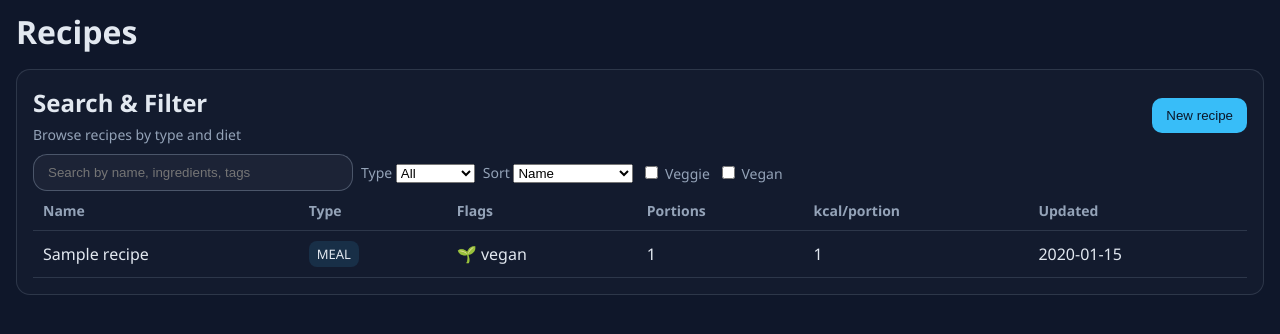
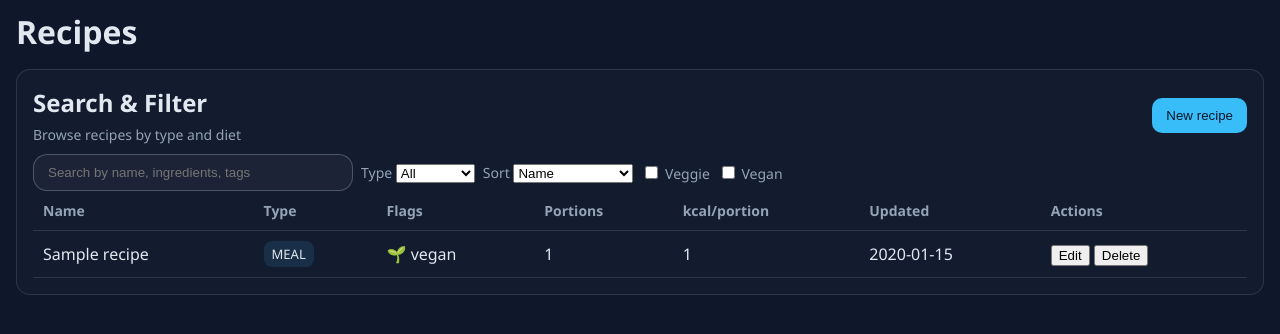
Before and after one commit to AkumaIbb/FoodPrep-Recipes, a PHP site: page /recipes in a window 1280 px wide. Shown: the part 99-433 px from the top of the page. Run offline with PHP 8.4, Linux system fonts and the light colour scheme; tables that the repository leaves empty hold one stand-in row (values such as "Sample post").

Commit message:
Add GUI deletion for recipes and containers

```diff
--- a/app/public/index.php
+++ b/app/public/index.php
@@ -202,6 +202,17 @@ function handleApi(string $method, string $path, PDO $pdo, I18n $i18n): void
         return;
     }
 
+    if ($method === 'DELETE' && preg_match('#^/api/container-types/(\d+)$#', $path, $m)) {
+        try {
+            $containerTypeRepo->delete((int)$m[1]);
+            jsonResponse(['ok' => true]);
+        } catch (RuntimeException $e) {
+            $status = $e->getMessage() === 'not_found' ? 404 : 422;
+            jsonResponse(['error' => $e->getMessage()], $status);
+        }
+        return;
+    }
+
     if ($method === 'GET' && $path === '/api/containers') {
         $active = (string)($_GET['active'] ?? '1');
         $free = (string)($_GET['free'] ?? '');
@@ -236,6 +247,17 @@ function handleApi(string $method, string $path, PDO $pdo, I18n $i18n): void
             jsonResponse(['ok' => true]);
         } catch (RuntimeException $e) {
             jsonResponse(['error' => $e->getMessage()], 422);
+        }
+        return;
+    }
+
+    if ($method === 'DELETE' && preg_match('#^/api/containers/(\d+)$#', $path, $m)) {
+        try {
+            $containerRepo->delete((int)$m[1]);
+            jsonResponse(['ok' => true]);
+        } catch (RuntimeException $e) {
+            $status = $e->getMessage() === 'not_found' ? 404 : 422;
+            jsonResponse(['error' => $e->getMessage()], $status);
         }
         return;
     }
@@ -564,10 +586,11 @@ function renderPage(string $path, string $locale): void
                             <th data-i18n="recipes.portions">Portionen</th>
                             <th data-i18n="recipes.kcal">kcal/Portion</th>
                             <th data-i18n="common.updated">Aktualisiert</th>
+                            <th data-i18n="common.actions">Aktionen</th>
                         </tr>
                     </thead>
                     <tbody id="recipes-body">
-                        <tr class="empty-row"><td colspan="6" data-i18n="recipes.empty">Keine Rezepte vorhanden.</td></tr>
+                        <tr class="empty-row"><td colspan="7" data-i18n="recipes.empty">Keine Rezepte vorhanden.</td></tr>
                     </tbody>
                 </table>
             </div>
@@ -654,10 +677,11 @@ function renderPage(string $path, string $locale): void
                             <th data-i18n="containers.columns.dimensions">Maße (mm)</th>
                             <th data-i18n="containers.columns.material">Material</th>
                             <th data-i18n="common.note">Notiz</th>
+                            <th data-i18n="common.actions">Aktionen</th>
                         </tr>
                     </thead>
                     <tbody id="container-types-body">
-                        <tr class="empty-row"><td colspan="5" data-i18n="containers.types.empty">Keine Typen erfasst.</td></tr>
+                        <tr class="empty-row"><td colspan="6" data-i18n="containers.types.empty">Keine Typen erfasst.</td></tr>
                     </tbody>
                 </table>
             </div>
@@ -725,11 +749,11 @@ function renderPage(string $path, string $locale): void
                             <th data-i18n="containers.columns.material">Material</th>
                             <th data-i18n="containers.columns.status">Status</th>
                             <th data-i18n="common.note">Notiz</th>
-                            <th></th>
+                            <th data-i18n="common.actions">Aktionen</th>
                         </tr>
                     </thead>
                     <tbody id="containers-body">
-                        <tr class="empty-row"><td colspan="7" data-i18n="containers.list.empty">Keine Container angelegt.</td></tr>
+                        <tr class="empty-row"><td colspan="8" data-i18n="containers.list.empty">Keine Container angelegt.</td></tr>
                     </tbody>
                 </table>
             </div>
--- a/app/src/ContainerRepository.php
+++ b/app/src/ContainerRepository.php
@@ -172,6 +172,15 @@ final class ContainerRepository
         $stmt->execute($params);
     }
 
+    public function delete(int $id): void
+    {
+        $stmt = $this->pdo->prepare('DELETE FROM containers WHERE id = :id');
+        $stmt->execute(['id' => $id]);
+        if ($stmt->rowCount() === 0) {
+            throw new RuntimeException('not_found');
+        }
+    }
+
     private function optionalInt(null|int|string $value): ?int
     {
         if ($value === null || $value === '') {
--- a/app/src/ContainerTypeRepository.php
+++ b/app/src/ContainerTypeRepository.php
@@ -65,6 +65,15 @@ final class ContainerTypeRepository
         }
     }
 
+    public function delete(int $id): void
+    {
+        $stmt = $this->pdo->prepare('DELETE FROM container_types WHERE id = :id');
+        $stmt->execute(['id' => $id]);
+        if ($stmt->rowCount() === 0) {
+            throw new RuntimeException('not_found');
+        }
+    }
+
     private function optionalPositiveInt(null|int|string $value): ?int
     {
         if ($value === null || $value === '') {
--- a/app/src/Http/Api/RecipeController.php
+++ b/app/src/Http/Api/RecipeController.php
@@ -30,6 +30,11 @@ final class RecipeController
 
         if ($method === 'PATCH' && preg_match('#^/api/recipes/(\d+)$#', $path, $m)) {
             $this->update((int)$m[1]);
+            return true;
+        }
+
+        if ($method === 'DELETE' && preg_match('#^/api/recipes/(\d+)$#', $path, $m)) {
+            $this->delete((int)$m[1]);
             return true;
         }
 
@@ -87,6 +92,16 @@ final class RecipeController
         }
     }
 
+    private function delete(int $id): void
+    {
+        try {
+            $this->recipes->delete($id);
+            $this->json(['ok' => true], 200);
+        } catch (RuntimeException $e) {
+            $this->error($e->getMessage(), $e->getMessage() === 'not_found' ? 404 : 422);
+        }
+    }
+
     private function json(array $payload, int $status): void
     {
         http_response_code($status);
--- a/app/src/RecipeRepository.php
+++ b/app/src/RecipeRepository.php
@@ -153,6 +153,15 @@ final class RecipeRepository
         return $row ? $row : null;
     }
 
+    public function delete(int $id): void
+    {
+        $stmt = $this->pdo->prepare('DELETE FROM recipes WHERE id = :id');
+        $stmt->execute(['id' => $id]);
+        if ($stmt->rowCount() === 0) {
+            throw new RuntimeException('not_found');
+        }
+    }
+
     private function requireName(string $name): string
     {
         $trimmed = trim($name);
```
Also changed, not shown: app/public/assets/i18n/de.json, app/public/assets/i18n/en.json, app/public/assets/js/app.js.
